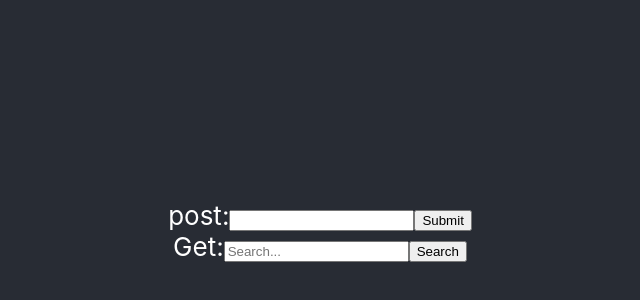
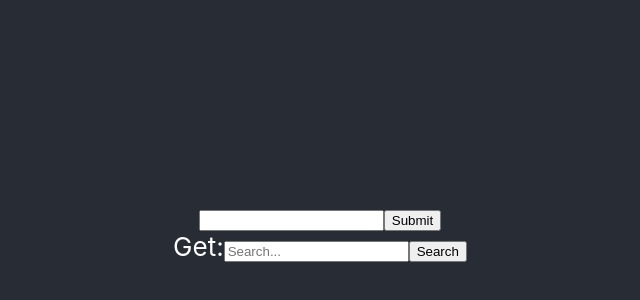
Before and after one commit to naoto-ysd/qyyta-frontend, a React (Create React App) app: page / in a window 1280 px wide. Shown: the part 156-456 px from the top of the page, without its empty margins (320-960 px from the left). Built offline with nearby package versions, Linux system fonts and the light colour scheme.

Commit message:
article post

```diff
--- a/package.json
+++ b/package.json
@@ -6,10 +6,10 @@
     "@testing-library/jest-dom": "^5.17.0",
     "@testing-library/react": "^13.4.0",
     "@testing-library/user-event": "^13.5.0",
-    "axios": "^1.6.2",
+    "axios": "^1.6.5",
     "react": "^18.2.0",
     "react-dom": "^18.2.0",
-    "react-scripts": "5.0.1",
+    "react-scripts": "^3.0.1",
     "web-vitals": "^2.1.4"
   },
   "scripts": {
--- a/src/components/article-post.js
+++ b/src/components/article-post.js
@@ -1,36 +1,38 @@
 import React, { useState } from 'react';
+import axios from 'axios';
 
 function ArticlePost() {
-  const [body, setName] = useState('');
+  const [inputValue, setInputValue] = useState('');
+  const [responseData, setResponseData] = useState(null);
 
-  const handleSubmit = async (event) => {
-    event.preventDefault();
+  const handleInputChange = (e) => {
+    setInputValue(e.target.value);
+  };
+
+  const handleSubmit = async () => {
     try {
-      const response = await fetch('http://localhost:3001//api/v1/articles', {
-        method: 'POST',
-        headers: {
-          'Content-Type': 'application/json',
-        },
-        body: JSON.stringify({ body }),
+      const response = await axios.post('http://localhost:3001/api/v1/articles', {
+        title: 'hoge',
+        body: inputValue
       });
-      if (response.ok) {
-        alert('User saved successfully!');
-      } else {
-        alert('Failed to save user.');
-      }
+
+      setResponseData(response.data);
+      console.log('Success:', response.data);
     } catch (error) {
       console.error('Error:', error);
     }
   };
 
   return (
-    <form onSubmit={handleSubmit}>
-      <label>
-        post:
-        <input type="text" value={body} onChange={(e) => setName(e.target.value)} />
-      </label>
-      <button type="submit">Submit</button>
-    </form>
+    <div>
+      <input
+        type="text"
+        value={inputValue}
+        onChange={handleInputChange}
+      />
+      <button onClick={handleSubmit}>Submit</button>
+      {responseData && <div>{JSON.stringify(responseData)}</div>}
+    </div>
   );
 }
 
--- a/src/components/article-search.js
+++ b/src/components/article-search.js
@@ -3,7 +3,7 @@ import axios from 'axios';
 
 function ArticleSearch() {
   const [query, setQuery] = useState('');
-  const [results, setResults] = useState([]);
+  const [result, setResults] = useState([]);
 
   const searchDatabase = async () => {
     try {
@@ -26,9 +26,7 @@ function ArticleSearch() {
       <button onClick={searchDatabase}>Search</button>
 
       <ul>
-        {results.map((item, index) => (
-          <li key={index}>{item.title} - {item.body}</li>
-        ))}
+        {result.title} {result.body}
       </ul>
     </div>
   );
```
Also changed, not shown: 1 other file (tests, documents, lock files or other folders).
